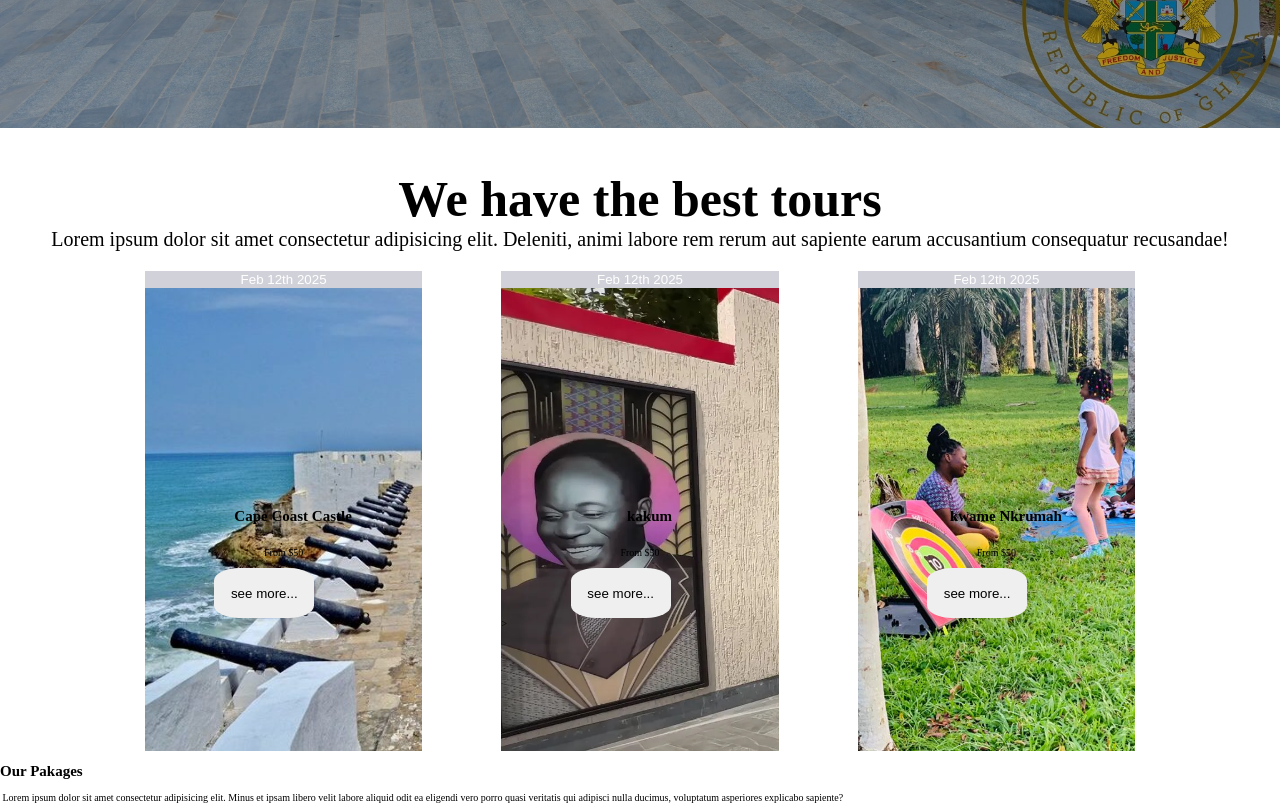
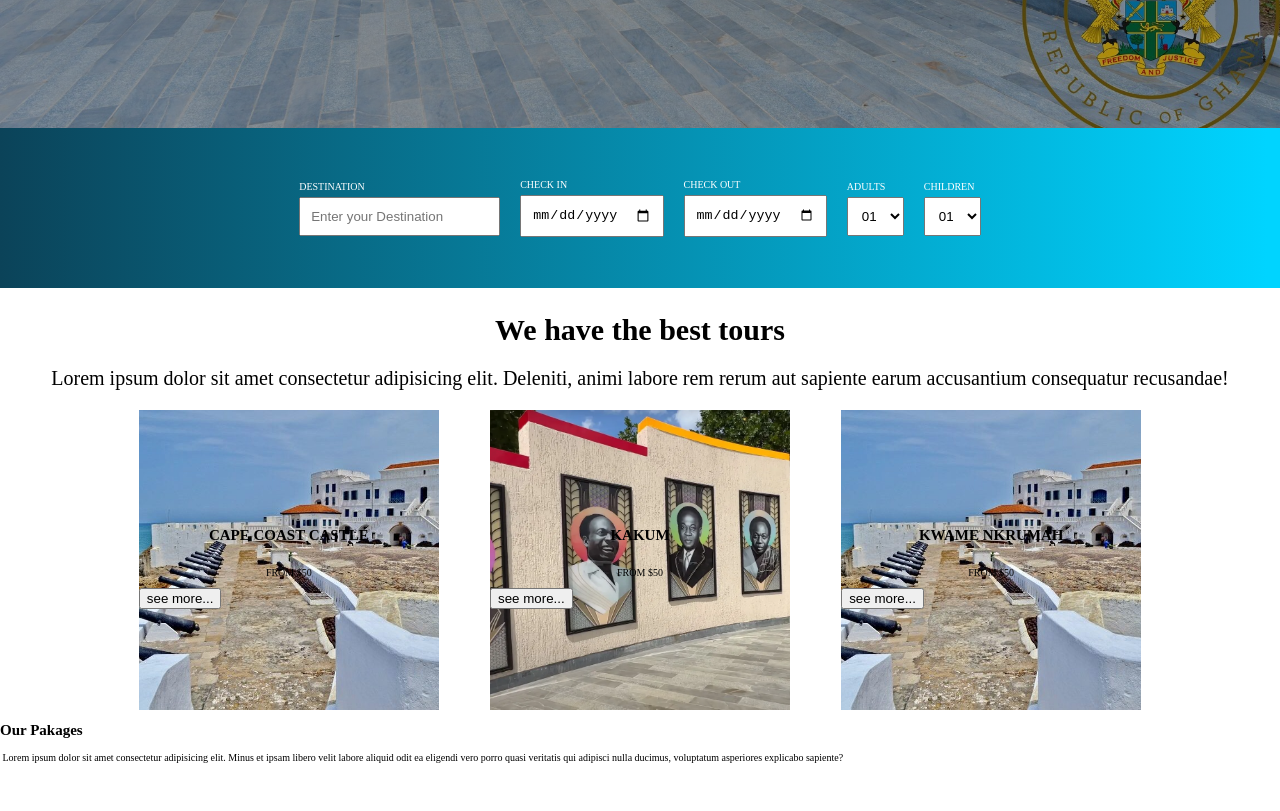
Before and after one commit to afedi-9/landing-page, a plain HTML site: page index.html in a window 1280 px wide. Shown: the part 680-1491 px from the top of the page. After the commit the page ends 1451 px from the top, so only its background shows below. Drawn offline with Linux system fonts and the light colour scheme.

Commit message:
my fourth commit

```diff
--- a/css/style.css
+++ b/css/style.css
@@ -1,9 +1,19 @@
+@import url('https://fonts.googleapis.com/css2?family=Lato:ital,wght@0,100;0,300;0,400;0,700;0,900;1,100;1,300;1,400;1,700;1,900&display=swap');
+
+body{
+/*
+        font-family: "Lato", serif;
+        font-weight: 1000;
+        font-style: normal; */
+
+}
+
 html{
     font-size: 62.5%;
 }
 
 .header{
-    background-image: linear-gradient(rgb(0,0,0,0.5),rgb(0,0,0,0.3)),url('/images/bg-main.jpg');
+    background-image: linear-gradient(rgb(0,0,0,0.5),rgb(0,0,0,0.3)),url('../images/bg-main.jpg');
     height: 100vh;
     background-position: center;
     background-repeat: no-repeat;
@@ -27,15 +37,23 @@ html{
 .nav-icon{
     text-decoration: none;
     color: white;
+    font-size: 2rem;
 
 }
+a{
+    color: white;
+    text-decoration: none;
+    font-size: 1.5rem;
+}
+
+
 
 .nav-items{
     display: flex;
     gap: 20px;
-    list-style: none;
+    list-style-type: none;
+    color: white;
     margin-left: auto;
-    color: white;
 }
 .search-icon{
     justify-self: end;
@@ -53,6 +71,7 @@ html{
     /* font-size: 300%; */
     flex-direction: column;
     font-weight: bolder;
+    font-size: 4rem;
 }
 
 .container h1{
@@ -74,128 +93,87 @@ html{
     background: #020130;
     color: white;
 }
-
-.cards-container{
-    display: flex;
-    align-content: center;
-    flex-direction: column;
-    align-items: center;
-}
-
 .cards{
     display: flex;
     align-items: center;
-    gap: 8%;
+    justify-content: center;
+    gap: 4%;
+}
 
-}
 .card-text{
     display: flex;
     align-items: center;
     flex-direction: column;
-
+    font-size: 2rem;
 }
 .card-text h1{
-    font-size: 5rem;
-    margin-top: 1;
+    /* margin-top: 0; */
     margin-bottom: 0;
 }
 .card-text p{
-    font-size: 2rem;
-    margin-top: 0;
+    margin-top: 1;
+    /* margin-bottom: 0; */
 }
 
 .card1{
+    background-image: url("../images/cape-coast-castle-830x540.jpg");
+   background-attachment: fixed;
+   background-position: center;
+   background-repeat: no-repeat;
+   background-size: cover;
+   height: 300px;
+   width: 300px;
+
+}
+.card2{
+    background-image: url("../images/Kwame-Nkrumah-Memorial-Park_and_Mausoleum_Ghana_exterior_freedom_Wall.webp");
+    /* background-attachment: fixed; */
+    background-position: center;
+    background-repeat: no-repeat;
+    background-size: cover;
+    height: 300px;
+    width: 300px;
+
+}
+.card3{
+    background-image: url("../images/cape-coast-castle-830x540.jpg");
+    background-attachment: fixed;
+    background-position: center;
+    background-repeat: no-repeat;
+    background-size: cover;
+    height: 300px;
+    width: 300px;
+}
+.card1-text{
     display: flex;
     flex-direction: column;
-    align-content: center;
-    background-image: url('../images/cape-coast-castle-830x540.jpg');
-    height: 60vh;
-    width: 330px;
-    background-repeat: no-repeat;
-    background-attachment: fixed;
-    background-size: cover;
-
+    align-items: center;
+    justify-content: center;
+    padding-top: 35%;
+    color:black;
+    text-transform: uppercase;
 }
 
-.card1 h1{
-    display: flex;
-    justify-content: center;
-    padding-top: 70%;
-    padding-left: 19px;
-}
-.card1 p{
-    display: flex;
-    justify-content: center;
-    /* padding-top: 40%;
-    padding-left: 19px; */
-}
-.card2{
-     display: flex;
-    flex-direction: column;
-    align-content: center;
-    background-image: url('../images/Kwame-Nkrumah-Memorial-Park_and_Mausoleum_Ghana_exterior_freedom_Wall.webp');
-    height: 60vh;
-    width: 330px;
-    background-repeat: no-repeat;
-    background-attachment: fixed;
-    background-size: cover;
+
+.forms{
+    background: rgb(36,0,25);
+background: linear-gradient(90deg, rgba(36,0,25,0.8673844537815126) 0%, rgba(11,67,89,1) 0%, rgba(0,212,255,1) 99%);
+display: flex;
+justify-content: center;
+height: 20vh;
+align-items: center;
+gap: 2rem;
 }
 
-.card2 h1{
-    display: flex;
-    justify-content: center;
-    padding-top: 70%;
-    padding-left: 19px;
-}
-.card2 p{
-    display: flex;
-    justify-content: center;
-    /* padding-top: 40%;
-    padding-left: 19px; */
-}
-.card3{
+.input-filed{
     display: flex;
     flex-direction: column;
-    align-content: center;
-    background-image: url('../images/Aburi-4.jpeg');
-    height: 60vh;
-    width: 330px;
-    background-repeat: no-repeat;
-    background-attachment: fixed;
-    background-size: cover;
+    gap: 5px;
 }
-.card3 h1{
-    display: flex;
-    justify-content: center;
-    padding-top: 70%;
-    padding-left: 19px;
+input, select{
+    padding: 10px;
 }
-.card3 p{
-    display: flex;
-    justify-content: center;
-    /* padding-top: 40%;
-    padding-left: 19px; */
+label{
+    text-transform: uppercase;
+    color: white;
 }
-.top{
-    /* padding: 10px 15px; */
-    /* border-radius: 12px; */
-    border:none;
-    background: #d1d1da;
-    color: white;
-    margin-bottom: 5%;
-
-}
-.btn{
-    margin-left: 25%;
-    height: 50px;
-    width: 100px;
-    border-radius: 25%;
-    border:none;
-    background: rgb(rgb(224, 134, 15), green, blue);
-    color: black;
-
-}
-.offers{
-    display: flex;
-    background-image: rgb;
-}
--- a/index.html
+++ b/index.html
@@ -8,10 +8,11 @@
     <link rel="stylesheet" href= "css/style.css">
     <link rel="stylesheet" href= "css/reset.css">
 
+
 </head>
 <body>
      <!-- header section ends -->
-    <header class="header">
+    <header class="header" id="home">
 
 
         <nav class="navbar">
@@ -21,11 +22,11 @@
             ABhAMgYIBBAAGEAyBggFEAAYQDIGCAYQABhAMgYIBxAAGEAyBggIEAAYQNIBCDgyMDRqMGoxqA
             IIsAIB&FORM=ANAB01&DAF0=1&PC=U531" target="_blank" class="nav-icon">TourWithMe</a>
             <ul class="nav-items">
-                <li>Home</li>
-                <li>About Us</li>
-                <li>Offers</li>
-                <li>News</li>
-                <li>Contact</li>
+                <li><a href="#home">Home</a></li>
+                <li><a href="#about">About Us</a></li>
+                <li><a href="#">Offers</a></li>
+                <li><a href="#">News</a></li>
+                <li><a href="#">Contact</a></li>
             </ul>
             <div class="search-icon">
                 <i class="fa fa-search" aria-hidden="true"></i>
@@ -47,8 +48,53 @@
     </header>
 
 
+    <!-- Forms section  -->
+    <form action="" class="forms">
+        <div  class="input-filed">
+            <label for="destination">destination</label>
+            <input type="text" name="destination" id="" placeholder="Enter your Destination">
+        </div>
 
-     <section class="cards-container">
+        <div class="input-filed">
+            <label for="check in">check in</label>
+            <input type="date" name="check in" id="">
+        </div>
+        <div class="input-filed">
+            <label for="check out">check out</label>
+            <input type="date" name="check out" id="">
+        </div>
+
+        <div class="input-filed">
+            <label for="Adults">Adults</label>
+            <select name="Adults" id="">
+
+                <option value="1">01</option>
+                <option value="2">02</option>
+                <option value="3">03</option>
+                <option value="4">04</option>
+                <option value="5">05</option>
+
+            </select>
+        </div>
+
+        <div class="input-filed">
+            <label for="Children">Children</label>
+            <select name="Children" id="">
+
+                <option value="1">01</option>
+                <option value="2">02</option>
+                <option value="3">03</option>
+                <option value="4">04</option>
+                <option value="5">05</option>
+
+            </select>
+        </div>
+        <!-- Forms sedtion ends -->
+    </form>
+
+
+
+     <section class="cards-container" id="about">
         <!-- about section starts -->
          <div class="card-text">
             <h1>We have the best tours</h1>
@@ -57,27 +103,42 @@
          </div>
          <div class="cards">
             <div class="card1">
-                <button class="top">Feb 12th 2025</button>
+                <div class="card1-text">
+
                 <h1>Cape Coast Castle</h1>
                 <p>From $50</p>
                 <i class="fa fa-star-0" aria-hidden="true"></i>
-                <button class="btn">see more...</button>
+
+                </div>
+                <div>
+                    <button class="btn">see more...</button>
+                </div>
+
+
             </div>
 
             <div class="card2">
-                <button class="top">Feb 12th 2025</button>
+                <div class="card1-text">
+
                 <h1>kakum</h1>
                 <p>From $50</p>
                 <i class="fa fa-star-0" aria-hidden="true"></i>
-                <button class="btn">see more...</button>>
+
+                </div>
+                <div>
+                    <button class="btn">see more...</button>>
+                </div>
 
             </div>
             <div class="card3">
-                <button class="top">Feb 12th 2025</button>
+                <div class="card1-text">
                 <h1>kwame Nkrumah</h1>
                 <p>From $50</p>
                 <i class="fa fa-star-0" aria-hidden="true"></i>
-                <button class="btn">see more...</button>
+                </div>
+                <div>
+                    <button class="btn">see more...</button>
+                </div>
 
             </div>
 
```
